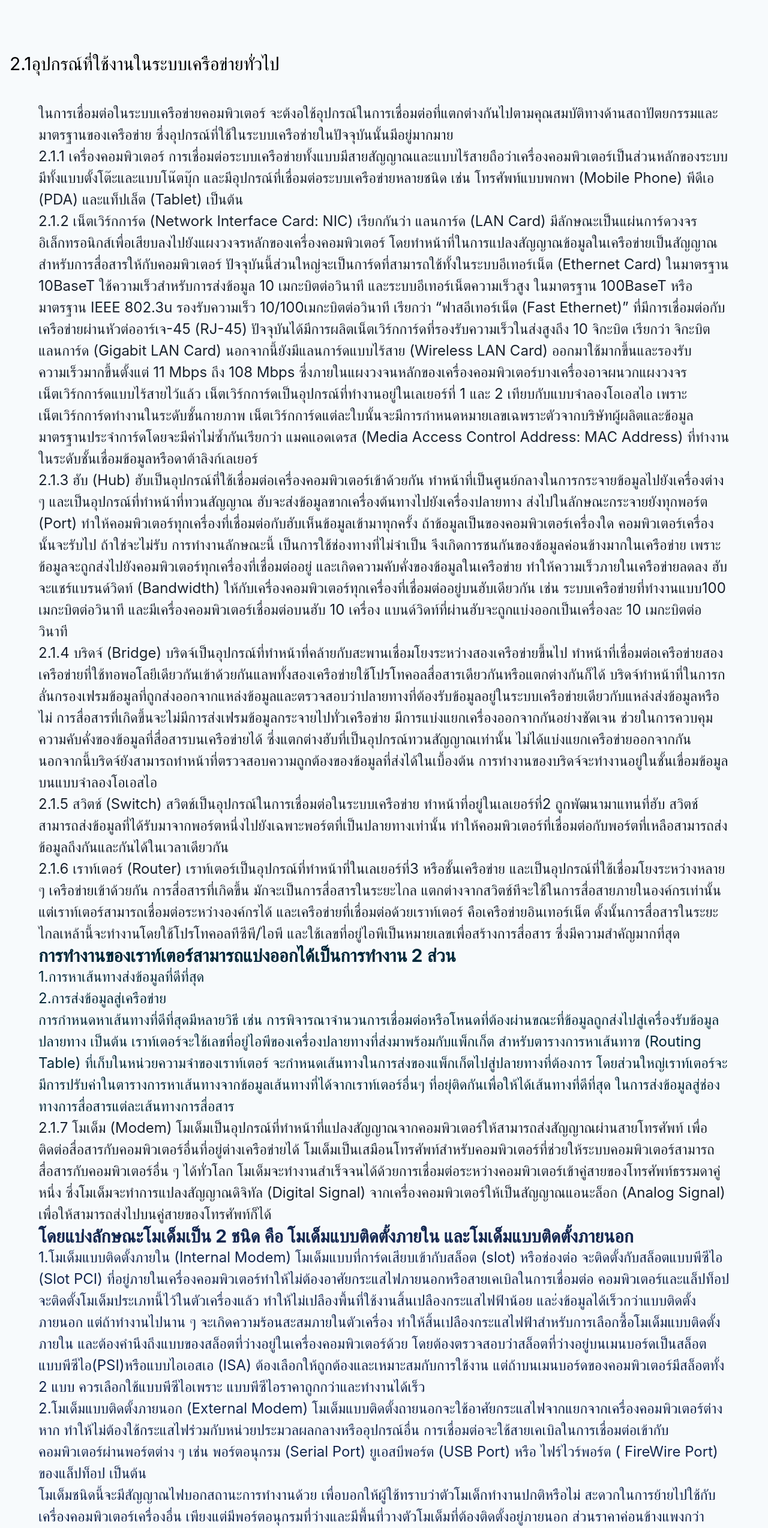
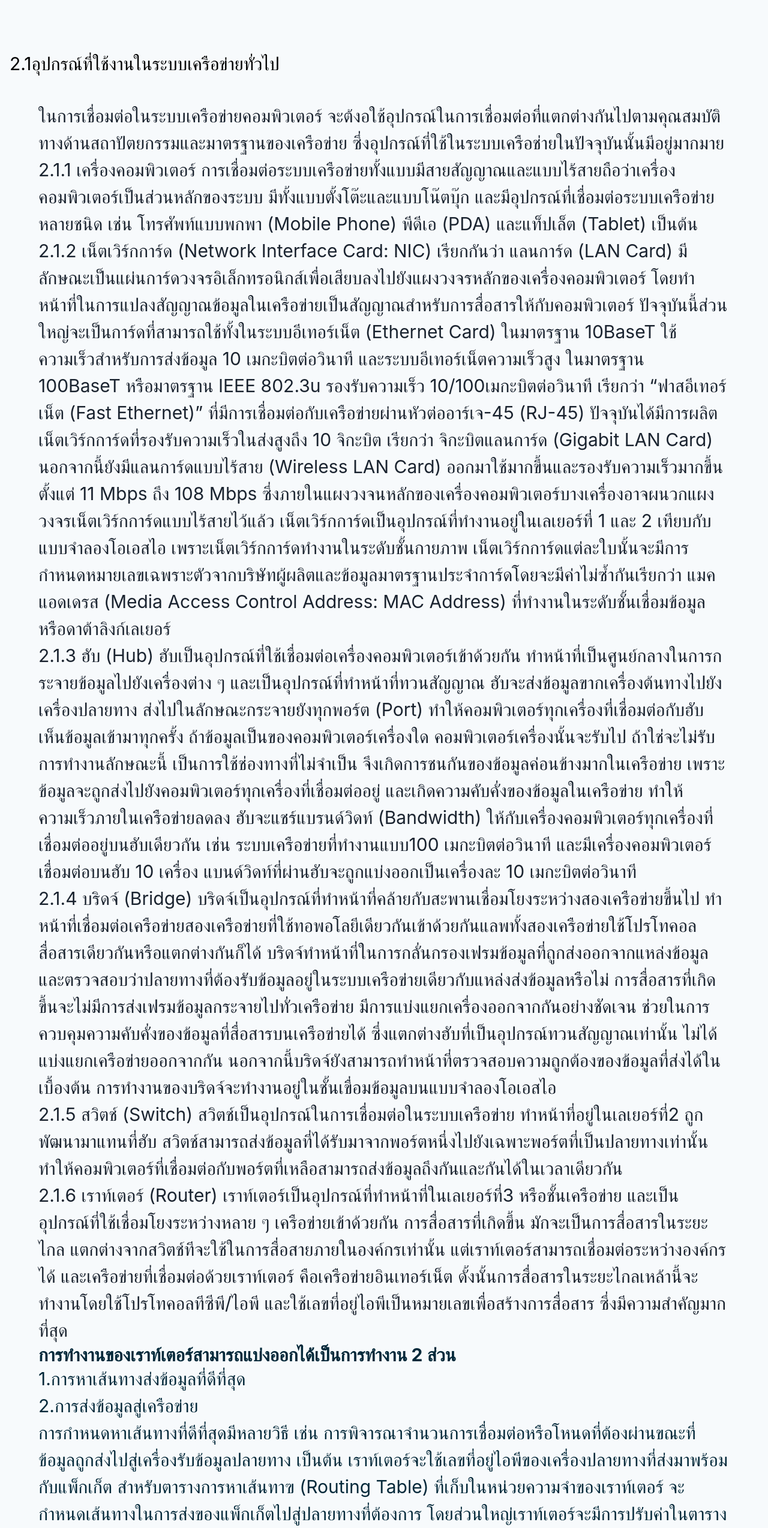
Before and after one commit to MrT-jesus-1995/EarnProject, a React (Vite) app in the folder frontend/: page /chapter/chapter2 in a window 1280 px wide. Shown: the part 234-2782 px from the top of the page at 60% size. Built offline with nearby package versions, Linux system fonts and the light colour scheme; the HTML template or start-up script is replaced by a standard one.

Commit message:
12/12/65 14:12น.
ปรับขนาดตัวอักษร บท1 2 3 **เหลือลงรูป และลงเนื้อหาบท4 5

```diff
--- a/frontend/src/components/chapter/chapter2.tsx
+++ b/frontend/src/components/chapter/chapter2.tsx
@@ -53,17 +53,17 @@ export default function chapter1() {
                 2.1อุปกรณ์ที่ใช้งานในระบบเครือข่ายทั่วไป
             </Text>
             <Box gap={6} p={12}>
-                <Text fontSize={"2xl"} color="#1B2430">
+                <Text fontSize={"3xl"} color="#1B2430">
                     ในการเชื่อมต่อในระบบเครือข่ายคอมพิวเตอร์
                     จะต้งอใช้อุปกรณ์ในการเชื่อมต่อที่แตกต่างกันไปตามคุณสมบัติทางด้านสถาปัตยกรรมและมาตรฐานของเครือข่าย
                     ซึ่งอุปกรณ์ที่ใช้ในระบบเครือช่ายในปัจจุบันนั้นมีอยู่มากมาย
                 </Text>
-                <Text fontSize={"2xl"} color="#1B2430">
+                <Text fontSize={"3xl"} color="#1B2430">
                     2.1.1 เครื่องคอมพิวเตอร์ การเชื่อมต่อระบบเครือข่ายทั้งแบบมีสายสัญญาณและแบบไร้สายถือว่าเครื่องคอมพิวเตอร์เป็นส่วนหลักของระบบ
                     มีทั้งแบบตั้งโต๊ะและแบบโน๊ตบุ๊ก และมีอุปกรณ์ที่เชื่อมต่อระบบเครือข่ายหลายชนิด เช่น โทรศัพท์แบบพกพา (Mobile Phone) พีดีเอ (PDA)
                     และแท็ปเล็ต (Tablet) เป็นต้น
                 </Text>
-                <Text fontSize={"2xl"} color="#1B2430">
+                <Text fontSize={"3xl"} color="#1B2430">
                     2.1.2 เน็ตเวิร์กการ์ด (Network Interface Card: NIC) เรียกกันว่า แลนการ์ด (LAN Card)
                     มีลักษณะเป็นแผ่นการ์ดวงจรอิเล็กทรอนิกส์เพื่อเสียบลงไปยังแผงวงจรหลักของเครื่องคอมพิวเตอร์
                     โดยทำหน้าที่ในการแปลงสัญญาณข้อมูลในเครือข่ายเป็นสัญญาณสำหรับการสื่อสารให้กับคอมพิวเตอร์
@@ -77,7 +77,7 @@ export default function chapter1() {
                     เน็ตเวิร์กการ์ดแต่ละใบนั้นจะมีการกำหนดหมายเลขเฉพราะตัวจากบริษัทผู้ผลิตและข้อมูลมาตรฐานประจำการ์ดโดยจะมีค่าไม่ซ้ำกันเรียกว่า
                     แมคแอดเดรส (Media Access Control Address: MAC Address) ที่ทำงานในระดับชั้นเชื่อมข้อมูลหรือดาต้าลิงก์เลเยอร์
                 </Text>
-                <Text fontSize={"2xl"} color="#1B2430">
+                <Text fontSize={"3xl"} color="#1B2430">
                     2.1.3 ฮับ (Hub) ฮับเป็นอุปกรณ์ที่ใช้เชื่อมต่อเครื่องคอมพิวเตอร์เข้าด้วยกัน ทำหน้าที่เป็นศูนย์กลางในการกระจายข้อมูลไปยังเครื่องต่าง
                     ๆ และเป็นอุปกรณ์ที่ทำหน้าที่ทวนสัญญาณ ฮับจะส่งข้อมูลขากเครื่องต้นทางไปยังเครื่องปลายทาง ส่งไปในลักษณะกระจายยังทุกพอร์ต (Port)
                     ทำให้คอมพิวเตอร์ทุกเครื่องที่เชื่อมต่อกับฮับเห็นข้อมูลเข้ามาทุกครั้ง ถ้าข้อมูลเป็นของคอมพิวเตอร์เครื่องใด
@@ -87,7 +87,7 @@ export default function chapter1() {
                     ให้กับเครื่องคอมพิวเตอร์ทุกเครื่องที่เชื่อมต่ออยู่บนฮับเดียวกัน เช่น ระบบเครือข่ายที่ทำงานแบบ100 เมกะบิตต่อวินาที
                     และมีเครื่องคอมพิวเตอร์เชื่อมต่อบนฮับ 10 เครื่อง แบนด์วิดท์ที่ผ่านฮับจะถูกแบ่งออกเป็นเครื่องละ 10 เมกะบิตต่อวินาที
                 </Text>
-                <Text fontSize={"2xl"} color="#1B2430">
+                <Text fontSize={"3xl"} color="#1B2430">
                     2.1.4 บริดจ์ (Bridge) บริดจ์เป็นอุปกรณ์ที่ทำหน้าที่คล้ายกับสะพานเชื่อมโยงระหว่างสองเครือข่ายขึ้นไป
                     ทำหน้าที่เชื่อมต่อเครือข่ายสองเครือข่ายที่ใช้ทอพอโลยีเดียวกันเข้าด้วยกันแลพทั้งสองเครือข่ายใช้โปรโทคอลสื่อสารเดียวกันหรือแตกต่างกันก็ได้
                     บริดจ์ทำหน้าที่ในการกลั่นกรองเฟรมข้อมูลที่ถูกส่งออกจากแหล่งข้อมูลและตรวจสอบว่าปลายทางที่ต้องรับข้อมูลอยู่ในระบบเครือข่ายเดียวกับแหล่งส่งข้อมูลหรือไม่
@@ -96,12 +96,12 @@ export default function chapter1() {
                     ไม่ได้แบ่งแยกเครือข่ายออกจากกัน นอกจากนี้บริดจ์ยังสามารถทำหน้าที่ตรวจสอบความถูกต้องของข้อมูลที่ส่งได้ในเบื้องต้น
                     การทำงานของบริดจ์จะทำงานอยู่ในชั้นเขื่อมข้อมูลบนแบบจำลองโอเอสไอ
                 </Text>
-                <Text fontSize={"2xl"} color="#1B2430">
+                <Text fontSize={"3xl"} color="#1B2430">
                     2.1.5 สวิตช์ (Switch) สวิตช์เป็นอุปกรณ์ในการเชื่อมต่อในระบบเครือข่าย ทำหน้าที่อยู่ในเลเยอร์ที่2 ถูกพัฒนามาแทนที่ฮับ
                     สวิตช์สามารถส่งข้อมูลที่ได้รับมาจากพอร์ตหนึ่งไปยังเฉพาะพอร์ตที่เป็นปลายทางเท่านั้น
                     ทำให้คอมพิวเตอร์ที่เชื่อมต่อกับพอร์ตที่เหลือสามารถส่งข้อมูลถึงกันและกันได้ในเวลาเดียวกัน
                 </Text>
-                <Text fontSize={"2xl"} color="#1B2430">
+                <Text fontSize={"3xl"} color="#1B2430">
                     2.1.6 เราท์เตอร์ (Router) เราท์เตอร์เป็นอุปกรณ์ที่ทำหน้าที่ในเลเยอร์ที่3 หรือชั้นเครือข่าย
                     และเป็นอุปกรณ์ที่ใช้เชื่อมโยงระหว่างหลาย ๆ เครือข่ายเข้าด้วยกัน การสื่อสารที่เกิดขึ้น มักจะเป็นการสื่อสารในระยะไกล
                     แตกต่างจากสวิตช์ทีจะใช้ในการสื่อสายภายในองค์กรเท่านั้น แต่เราท์เตอร์สามารถเชื่อมต่อระหว่างองค์กรได้
@@ -112,13 +112,13 @@ export default function chapter1() {
                 <Heading fontSize={"3xl"} color="#04293A">
                     การทำงานของเราท์เตอร์สามารถแบ่งออกได้เป็นการทำงาน 2 ส่วน
                 </Heading>
-                <Text fontSize={"2xl"} color="#04293A">
+                <Text fontSize={"3xl"} color="#04293A">
                     1.การหาเส้นทางส่งข้อมูลที่ดีที่สุด
                 </Text>
-                <Text fontSize={"2xl"} color="#04293A">
+                <Text fontSize={"3xl"} color="#04293A">
                     2.การส่งข้อมูลสู่เครือข่าย
                 </Text>
-                <Text fontSize={"2xl"} color="#04293A">
+                <Text fontSize={"3xl"} color="#04293A">
                     การกำหนดหาเส้นทางที่ดีที่สุดมีหลายวิธี เช่น
                     การพิจารณาจำนวนการเชื่อมต่อหรือโหนดที่ต้องผ่านขณะที่ข้อมูลถูกส่งไปสู่เครื่องรับข้อมูลปลายทาง เป็นต้น
                     เราท์เตอร์จะใช้เลขที่อยู่ไอพีของเครื่องปลายทางที่ส่งมาพร้อมกับแพ็กเก็ต สำหรับตารางการหาเส้นทาฃ (Routing Table)
@@ -126,7 +126,7 @@ export default function chapter1() {
                     โดยส่วนใหญ่เราท์เตอร์จะมีการปรับค่าในตารางการหาเส้นทางจากข้อมูลเส้นทางที่ได้จากเราท์เตอร์อื่นๆ
                     ที่อยุ่ติดกันเพื่อให้ได้เส้นทางที่ดีที่สุด ในการส่งข้อมูลสู่ช่องทางการสื่อสารแต่ละเส้นทางการสื่อสาร
                 </Text>
-                <Text fontSize={"2xl"} color="#1B2430">
+                <Text fontSize={"3xl"} color="#1B2430">
                     2.1.7 โมเด็ม (Modem) โมเด็มเป็นอุปกรณ์ที่ทำหน้าที่แปลงสัญญาณจากคอมพิวเตอร์ให้สามารถส่งสัญญาณผ่านสายโทรศัพท์
                     เพื่อติดต่อสื่อสารกับคอมพิวเตอร์อื่นที่อยู่ต่างเครือข่ายได้
                     โมเด็มเป็นเสมือนโทรศัพท์สำหรับคอมพิวเตอร์ที่ช่วยให้ระบบคอมพิวเตอร์สามารถสื่อสารกับคอมพิวเตอร์อื่น ๆ ได้ทั่วโลก
@@ -136,7 +136,7 @@ export default function chapter1() {
                 <Heading fontSize={"3xl"} color="#142850">
                     โดยแบ่งลักษณะโมเด็มเป็น 2 ชนิด คือ โมเด็มแบบติดตั้งภายใน และโมเด็มแบบติดตั้งภายนอก
                 </Heading>
-                <Text fontSize={"2xl"} color="#142850">
+                <Text fontSize={"3xl"} color="#142850">
                     1.โมเด็มแบบติดตั้งภายใน (Internal Modem) โมเด็มแบบที่การ์ดเสียบเข้ากับสล็อต (slot) หรือช่องต่อ จะติดตั้งกับสล็อตแบบพีซีไอ (Slot
                     PCI) ที่อยู่ภายในเครื่องคอมพิวเตอร์ทำให้ไม่ต้องอาศัยกระแสไฟภายนอกหรือสายเคเบิลในการเชื่อมต่อ
                     คอมพิวเตอร์และแล็ปท็อปจะติดตั้งโมเด็มประเภทนี้ไว้ในตัวเครื่องแล้ว ทำให้ไม่เปลืองพื้นที่ใช้งานสิ้นเปลืองกระแสไฟฟ้าน้อย
@@ -145,60 +145,60 @@ export default function chapter1() {
                     โดยต้องตรวจสอบว่าสล็อตที่ว่างอยู่บนเมนบอร์ดเป็นสล็อตแบบพีซีไอ(PSI)หรือแบบไอเอสเอ (ISA) ต้องเลือกให้ถูกต้องและเหมาะสมกับการใช้งาน
                     แต่ถ้าบนเมนบอร์ดของคอมพิวเตอร์มีสล็อตทั้ง 2 แบบ ควรเลือกใช้แบบพีซีไอเพราะ แบบพีซีไอราคาถูกกว่าและทำงานได้เร็ว
                 </Text>
-                <Text fontSize={"2xl"} color="#142850">
+                <Text fontSize={"3xl"} color="#142850">
                     2.โมเด็มแบบติดตั้งภายนอก (External Modem) โมเด็มแบบติดตั้งถายนอกจะใช้อาศัยกระแสไฟจากแยกจากเครื่องคอมพิวเตอร์ต่างหาก
                     ทำให้ไม่ต้องใช้กระแสไฟร่วมกับหน่วยประมวลผลกลางหรืออุปกรณ์อื่น
                     การเชื่อมต่อจะใช้สายเคเบิลในการเชื่อมต่อเข้ากับคอมพิวเตอร์ผ่านพอร์ตต่าง ๆ เช่น พอร์ตอนุกรม (Serial Port) ยูเอสบีพอร์ต (USB Port)
                     หรือ ไฟร์ไวร์พอร์ต ( FireWire Port) ของแล็ปท็อป เป็นต้น
                 </Text>
-                <Text fontSize={"2xl"} color="#142850">
+                <Text fontSize={"3xl"} color="#142850">
                     โมเด็มชนิดนี้จะมีสัญญาณไฟบอกสถานะการทำงานด้วย เพื่อบอกให้ผู้ใช้ทราบว่าตัวโมเด็กทำงานปกติหรือไม่
                     สะดวกในการย้ายไปใช้กับเครื่องคอมพิวเตอร์เครื่องอื่น เพียงแต่มีพอร์ตอนุกรมที่ว่างและมีพื้นที่วางตัวโมเด็มที่ต้องติดตั้งอยู่ภายนอก
                     ส่วนราคาค่อนข้างแพงกว่าโมเด็มแบบติดตั้งภายใน
                 </Text>
-                <Text fontSize={"2xl"} color="#1B2430">
+                <Text fontSize={"3xl"} color="#1B2430">
                     2.1.8 เกตเวย์(Gateway)
                     เกตเวย์เป็นอุปกรณ์ที่นำไปใช้งานเพื่อเป็นประตูสำหรับการเชื่อมต่อโยงเครือข่ายคอมพิวเตอร์ที่มีสถาปัตยกรรมระบบที่แตกต่างกัน เช่น
                     เครื่องคอมพิวเตอร์ภายในเครือข่ายกับเครื่องเมนเฟรมคอมพิวเตอร์
                     ดังนั้นเกตเวย์จึงเป็นอุปกรณ์สำคัญสำหรับระบบคอมพิวเตอร์ที่มีสถาปัตบกรรมที่แตกต่างกัน ให้สามารถเชื่อมโยงเครือข่ายเข้าด้วยกันได้
                 </Text>
-                <Text fontSize={"2xl"} color="#160F30">
+                <Text fontSize={"3xl"} color="#160F30">
                     2.2 อุปกรณ์ที่ใช้เชื่อมต่อแบบไร้สาย สำหรับการเชื่อมต่อเครื่องคอมพิวเตอร์กับระบบเครือข่ายแบบไร้สายนั้น
                     จำเป็นต้องมีอุปกรณ์ที่ใช้ในการเชื่อมต่อ เช่น แอกเซสพอยต์(Access Point) การ์ดแลนไร้สาย(Card Lan) เสาอากาศ(Antenna)
                 </Text>
-                <Text fontSize={"2xl"} color="#160F30">
+                <Text fontSize={"3xl"} color="#160F30">
                     2.2.1 แอกเซสพอยต์ (Access Point) แอกเซสพอยต์เป็นอุปกรณ์ที่เป็นศูนย์กลางในการเชื่อมต่อสำหรับระบบเครือข่ายแบบไร้สาย
                     ทำหน้าที่เป็นตัวกระจายสัญญาณแบบไร้สาย เพื่อให้เครื่องคอมพิวเตอร์รับสัญญาณการสื่อสารกับเครือข่ายได้
                 </Text>
-                <Text fontSize={"2xl"} color="#160F30">
+                <Text fontSize={"3xl"} color="#160F30">
                     2.2.2 การ์ดแลนไร้สาย(Card Lan Wireless) ปัจจุบันการ์ดแลนไร้สายถูกออกแบบให้ใช้กับเครื่องคอมพิวเตอร์ประเภทต่าง ๆ
                     มีความเร็วในการส่งข้อมูล ปัจจุบันมีความเร็วถึง 108 เมกะบิตต่อวินาที
                 </Text>
-                <Text fontSize={"2xl"} color="#472D2D">
+                <Text fontSize={"3xl"} color="#472D2D">
                     1.การ์ดแลนไร้สายแบบพีซีไอ (Peripheral Component Interconnect: PCI) สำหรับการติดตั้งบนเครื่องคอมพิวเตอร์แบบตั้งโต๊ะ
                     เพื่อเชื่อมต่อกับระบบเครือข่ายแบบไร้สาย มีความเร็วสำหรับการรับส่งตั้งแต่ 11 ถึง 54 เมกะบิตต่อวินาที
                 </Text>
-                <Text fontSize={"2xl"} color="#472D2D">
+                <Text fontSize={"3xl"} color="#472D2D">
                     2.การ์ดแลนไร้สายแบบพีซีเอ็มซีไอเอ (Personal Computer Memory Card Onternational Association: PCMCIA)
                     ลักษณะเป็นแผ่นโลหะสี่เหลี่ยมผืนผ้า ที่มีอินเตอร์เฟซแบบพีซีเอ็มซีไอเอ มีเสาอากาศอยู่ภายในการ์ด
                     ทำให้สามารถเชื่อมต่อรับสัญญาณจากแอกเซสพอยต์ ปัจจุบันไม่ต้องมีการใช้งาน
                     เนื่องจากโน็ตบุ๊กทั่วไปติดตั้งการ์ดแลนไร้สายไว้ภายในเรียบร้อยแล้ว
                 </Text>
-                <Text fontSize={"2xl"} color="#472D2D">
+                <Text fontSize={"3xl"} color="#472D2D">
                     3.การ์ดไลนไร้สายแบบเอก์เพรส (Express Card: EC) ส่วนใหญ่ใช้กับโน๊ตบุ๊กรุ่นสหม่
                     การ์ดมีขนาดเล็กและมีความเร็วในการรับส่งสูงกว่าแบบพีซีเอ็มซีไอเอ
                 </Text>
-                <Text fontSize={"2xl"} color="#472D2D">
+                <Text fontSize={"3xl"} color="#472D2D">
                     4.การ์ดแลนไร้สายแบบยูเอสบี (Universal Serial Bus: USB)
                     ปัจจุบันเครื่องคอมพิวเตอร์ทั้งแบบตั้งโต๊ะและแบบโน๊ตบุ๊กมีพอร์ตมาตรฐานยูเอสบีติดตั้ง ภายในเครื่องคอมพิวเตอร์มาเรียบร้อย
                     ทำให้สะดวกในการติดตั้งการ์ดแลนไร้สายแบบยูเอสบี ไม่จำเป็นต้องเปิดตัวเครื่องในการติดตั้ง
                 </Text>
-                <Text fontSize={"2xl"} color="#160F30">
+                <Text fontSize={"3xl"} color="#160F30">
                     2.2.3 เสาอากาศ (Wirless Antenna) หน้าที่หลักของเสาอากาศ คือ
                     ที่ส่งคลื่นวิทยุที่ส่งออกมาจากภาคส่งของอุปกรณ์ประเภทที่ใช้เป็นคลื่นแม่เหล็กไฟฟ้ากระจายออกไปในอากาศ
                     และทำหน้าที่รับคลื่นที่อุปกรณ์ไวร์เลสแลนเครื่องอื่น ๆ ส่งออกมาแล้งแปลงกลับให้อยู่ในรูปของกระแสไฟฟ้าส่งให้ภาครับต่อไป
                 </Text>
-                <Text fontSize={"2xl"} color="#160F30">
+                <Text fontSize={"3xl"} color="#160F30">
                     เสาอากาศเป็นอุปกรณ์ชนิดที่มีความสำคัญมาก หากเสาอากาศไม่มีคุณภาพจะส่งสัญญาณไม่ออก ไม่สามารถรับสัญญาณได้เลย
                     มีตัวแปรหลายค่าที่ใช้บอกคุณสมบัติของเสาอากาศ เช่น เกน (Gain)
                     เป็นตัวบอกว่าเสาอากาศนี้มีคุณสมบัติในการแปลงคลื่นแม่เหล็กไฟฟ้ามาเป็นสัญญาณไฟฟ้าได้ดีเพียงใด ค่าบีมวิดท์ (Beamwidth)
@@ -207,7 +207,7 @@ export default function chapter1() {
                 <Heading fontSize={"3xl"} color="#493323">
                     1.เสาอากาศแบบรอบตัว (Omni Directional Antenna)
                 </Heading>
-                <Text fontSize={"2xl"} color="#493323">
+                <Text fontSize={"3xl"} color="#493323">
                     มีทิศทางการแพร่กระจายคลื่นรอบทิศทาง 360 องศา ให้ระยะทางที่ไม่ไกลนัก ในระยะรัศมี 80 เมตร
                     เหมาะสำหรับใช้ติดต่อกับเครื่องลูกข่ายที่เคลื่อนไหวอยู่ในตำแหน่งและทิศทางที่ไม่แน่นอน
                 </Text>
```
Also changed, not shown: frontend/src/components/chapter/chapter3.tsx (+6 -6 lines).
